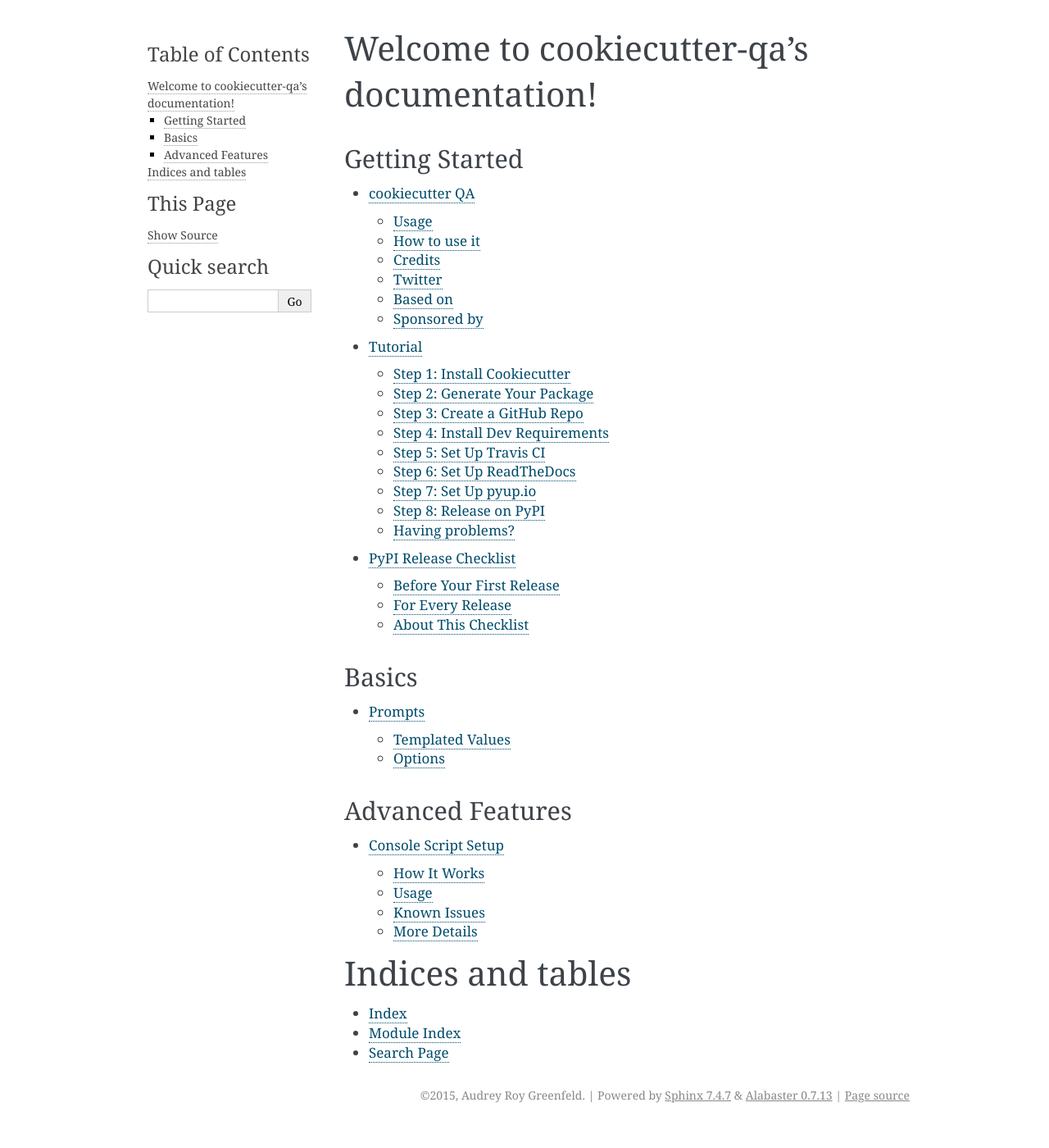
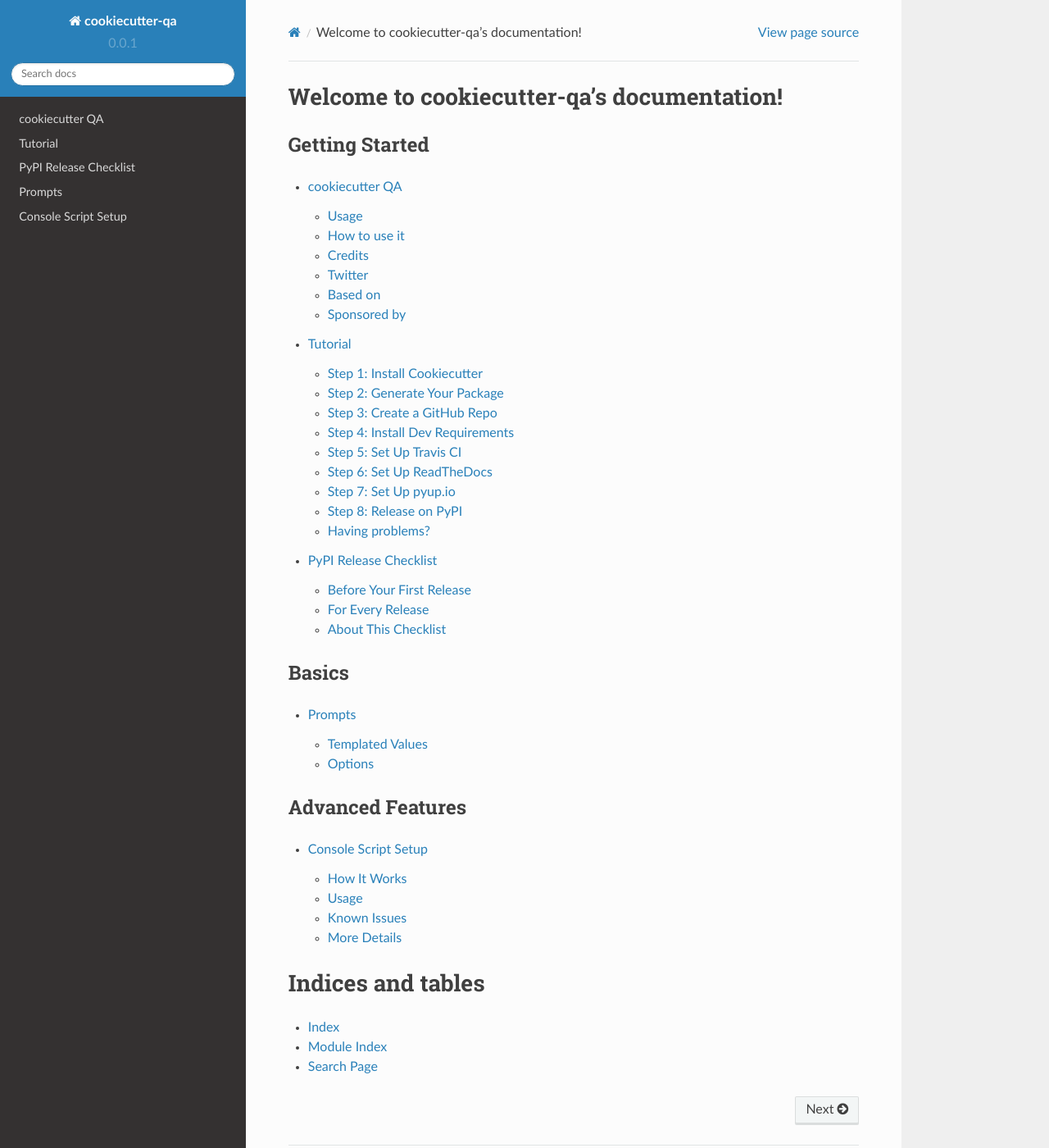
Before and after one commit to davidemoro/cookiecutter-qa, a Sphinx documentation site: the page built from docs/index.rst, in a window 1280 px wide and 1400 px high. Shown: the whole window at 82% size. Built offline with Sphinx 7.4.7 and the Read the Docs theme 2.0.0, drawn with Linux system fonts in a browser that asks for light colours; some of the changed text lies outside the part shown.

Commit message:
fix version and change html theme

```diff
--- a/docs/conf.py
+++ b/docs/conf.py
@@ -62,9 +62,9 @@ author = 'Audrey Roy Greenfeld'
 # built documents.
 #
 # The short X.Y version.
-version = '0.9.0'
+version = '0.0.1'
 # The full version, including alpha/beta/rc tags.
-release = '0.9.0'
+release = '0.0.1'
 
 # The language for content autogenerated by Sphinx. Refer to documentation
 # for a list of supported languages.
@@ -115,7 +115,7 @@ todo_include_todos = True
 
 # The theme to use for HTML and HTML Help pages.  See the documentation for
 # a list of builtin themes.
-html_theme = 'alabaster'
+html_theme = 'sphinx_rtd_theme'
 
 # Theme options are theme-specific and customize the look and feel of a theme
 # further.  For a list of options available for each theme, see the
```
